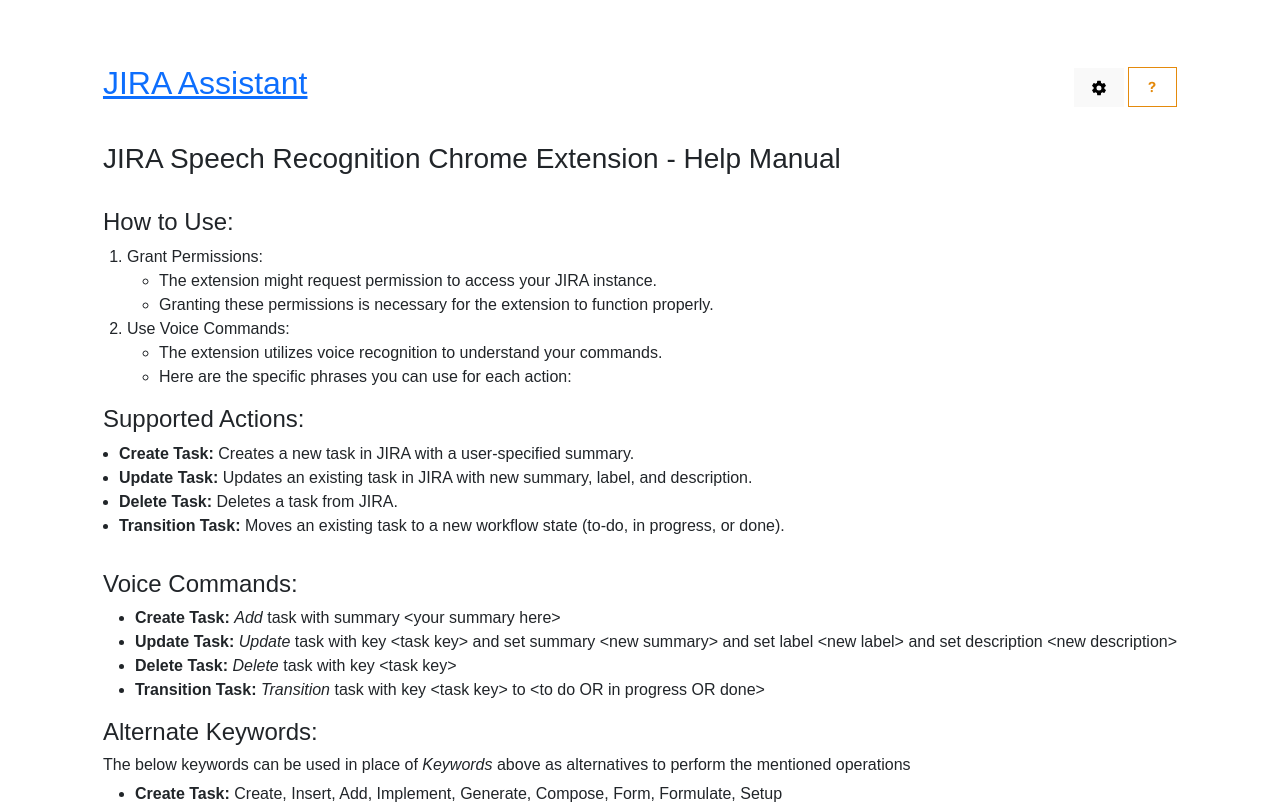
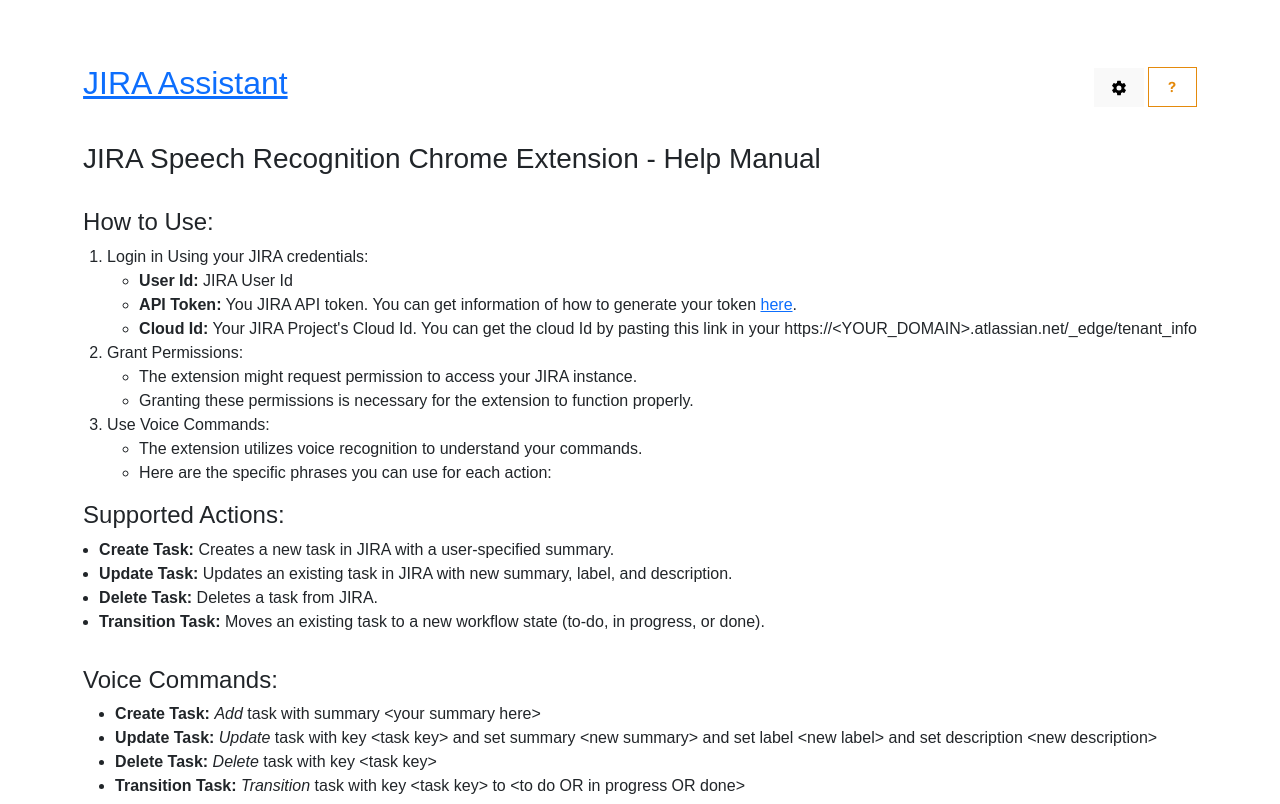
Before and after one commit to Beavan1997/jira-voice-assistant, a React app: page /#/help in a window 1280 px wide. Shown: the top 804 px of the page. Built offline with nearby package versions, Linux system fonts and the light colour scheme.

Commit message:
Updating Help text and removing console logs

```diff
--- a/src/Help.jsx
+++ b/src/Help.jsx
@@ -9,13 +9,14 @@
             <section class="how-to-use">
                 <h4>How to Use:</h4>
                 <ol>
-                    {/* <li>
-                        Install the Extension:
+                    {<li>
+                        Login in Using your JIRA credentials:
                         <ul>
-                            <li>Make sure the Chrome extension is installed and enabled in your Google Chrome browser.</li>
-                            <li>You can find the extension in the Chrome Web Store or through developer channels.</li>
+                            <li><b>User Id:</b> JIRA User Id</li>
+                            <li><b>API Token:</b> You JIRA API token. You can get information of how to generate your token <a href="https://support.atlassian.com/atlassian-account/docs/manage-api-tokens-for-your-atlassian-account/" target="_blank">here</a>.</li>
+                            <li><b>Cloud Id:</b> Your JIRA Project's Cloud Id. You can get the cloud Id by pasting this link in your https://{'<'}YOUR_DOMAIN{'>'}.atlassian.net/_edge/tenant_info</li>
                         </ul>
-                    </li> */}
+                    </li>}
                     <li>
                         Grant Permissions:
                         <ul>
--- a/src/Settings.jsx
+++ b/src/Settings.jsx
@@ -16,8 +16,6 @@
             setVolume(result.volume !== undefined ? result.volume : 50);
             setIsLoggedIn(result.isLoggedIn);
             setUserId(result.userId);
-            console.log('is logged in : ' + result.isLoggedIn),
-            console.log('user Id : ' +result.userId)
         });
     }, []);
 
```
Also changed, not shown: src/App.jsx (+0 -30 lines), src/Login.jsx (+0 -9 lines).
